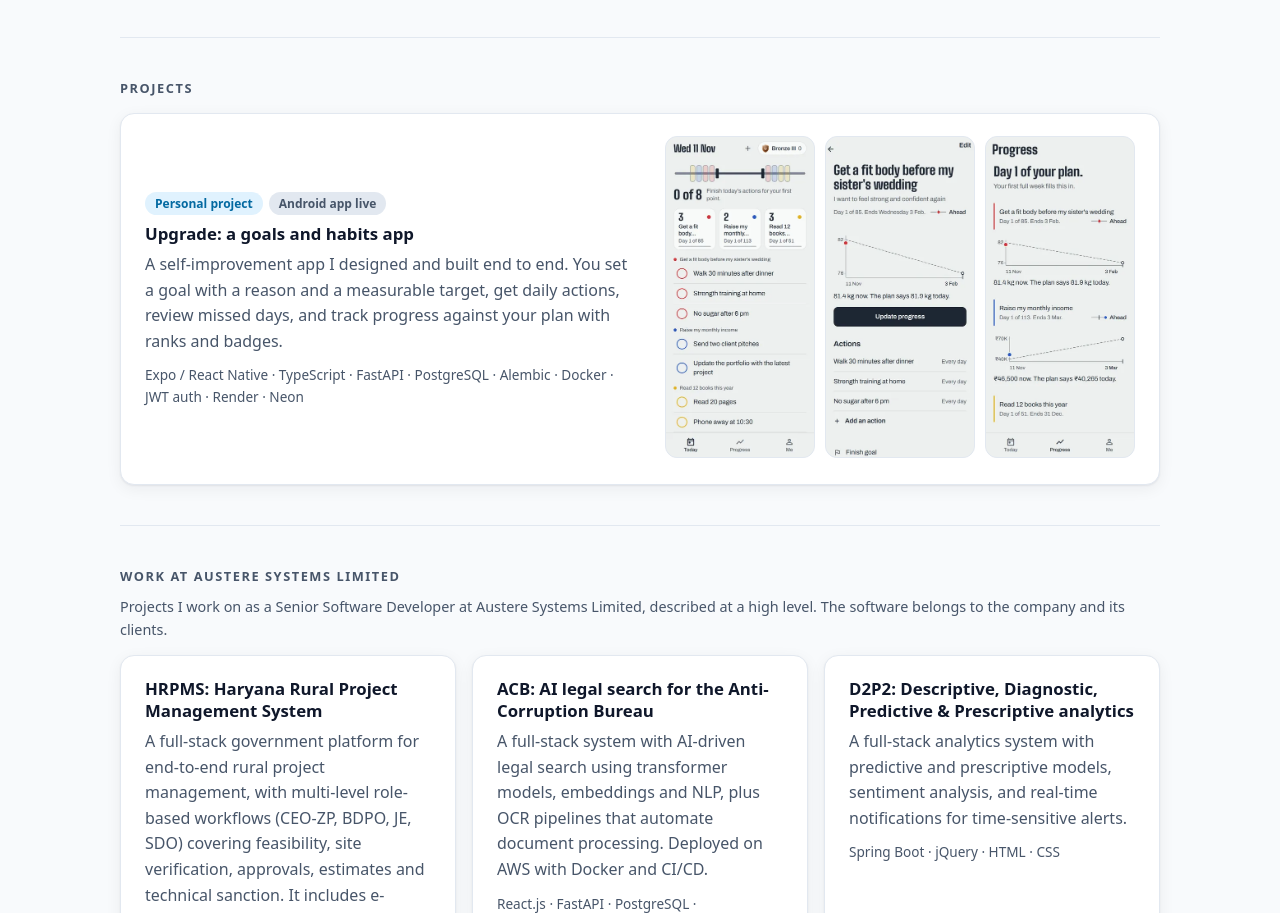
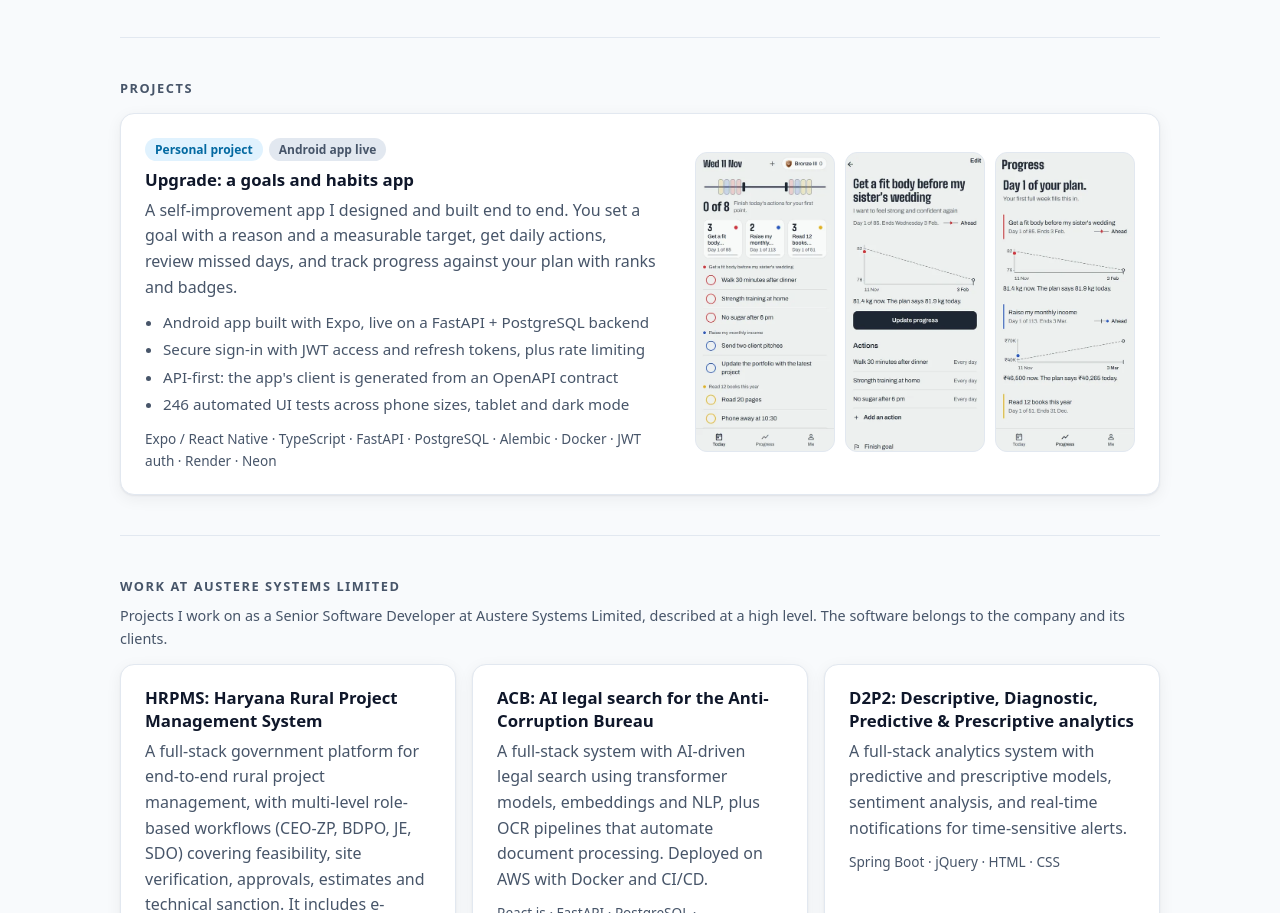
Before and after one commit to neerajmishrahq/neerajmishrahq.com, a plain HTML site: page index.html in a window 1280 px wide. Shown: the part 972-1885 px from the top of the page. Drawn offline with Linux system fonts and the light colour scheme.

Commit message:
Upgrade card: highlights fill the gap; screenshots scale to fit

```diff
--- a/index.html
+++ b/index.html
@@ -211,6 +211,8 @@
     .projects.grid { gap: 16px; }
     @media (min-width: 1000px) { .projects.grid { grid-template-columns: repeat(3, minmax(0, 1fr)); } }
     .card.feature .shots { margin-bottom: 0; }
+    .highlights { margin: 0 0 12px; padding-left: 18px; color: var(--muted); font-size: .95rem; }
+    .highlights li { margin: 3px 0; }
 
     /* Tablet and up */
     @media (min-width: 760px) {
@@ -228,13 +230,13 @@
     }
     /* Tablets: bigger screenshots under the text */
     @media (min-width: 600px) {
-      .card.feature .shots img { width: 160px; }
+      .card.feature .shots { display: grid; grid-template-columns: repeat(3, minmax(0, 1fr)); max-width: 540px; overflow: visible; margin-top: 14px; }
+      .card.feature .shots img { width: 100%; }
     }
     /* Wide laptops: Upgrade text beside its screenshots */
     @media (min-width: 1100px) {
-      .card.feature { display: grid; grid-template-columns: minmax(0, 1fr) auto; gap: 32px; align-items: center; }
-      .card.feature .shots { overflow: visible; margin: 0; }
-      .card.feature .shots img { width: 150px; }
+      .card.feature { display: grid; grid-template-columns: minmax(0, 1fr) minmax(0, 440px); gap: 36px; align-items: center; }
+      .card.feature .shots { max-width: none; margin: 0; }
     }
     /* Large monitors: scale up a little and use more width */
     @media (min-width: 1600px) {
@@ -337,6 +339,12 @@
             <span class="tag">Personal project</span><span class="tag muted">Android app live</span>
             <h3>Upgrade: a goals and habits app</h3>
             <p>A self-improvement app I designed and built end to end. You set a goal with a reason and a measurable target, get daily actions, review missed days, and track progress against your plan with ranks and badges.</p>
+            <ul class="highlights">
+              <li>Android app built with Expo, live on a FastAPI + PostgreSQL backend</li>
+              <li>Secure sign-in with JWT access and refresh tokens, plus rate limiting</li>
+              <li>API-first: the app's client is generated from an OpenAPI contract</li>
+              <li>246 automated UI tests across phone sizes, tablet and dark mode</li>
+            </ul>
             <p class="stack">Expo / React Native · TypeScript · FastAPI · PostgreSQL · Alembic · Docker · JWT auth · Render · Neon</p>
             </div>
             <div class="shots">
```
